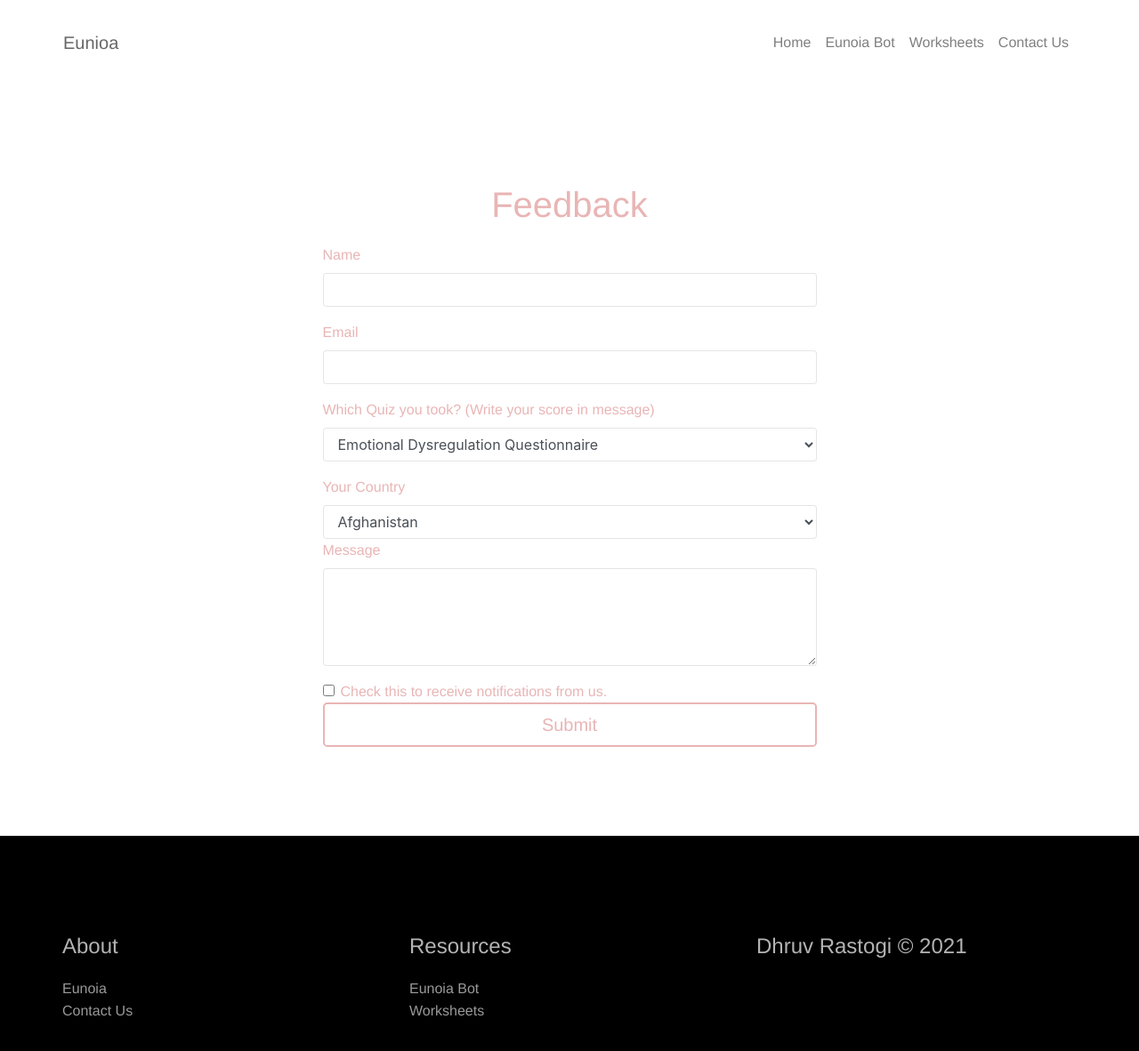
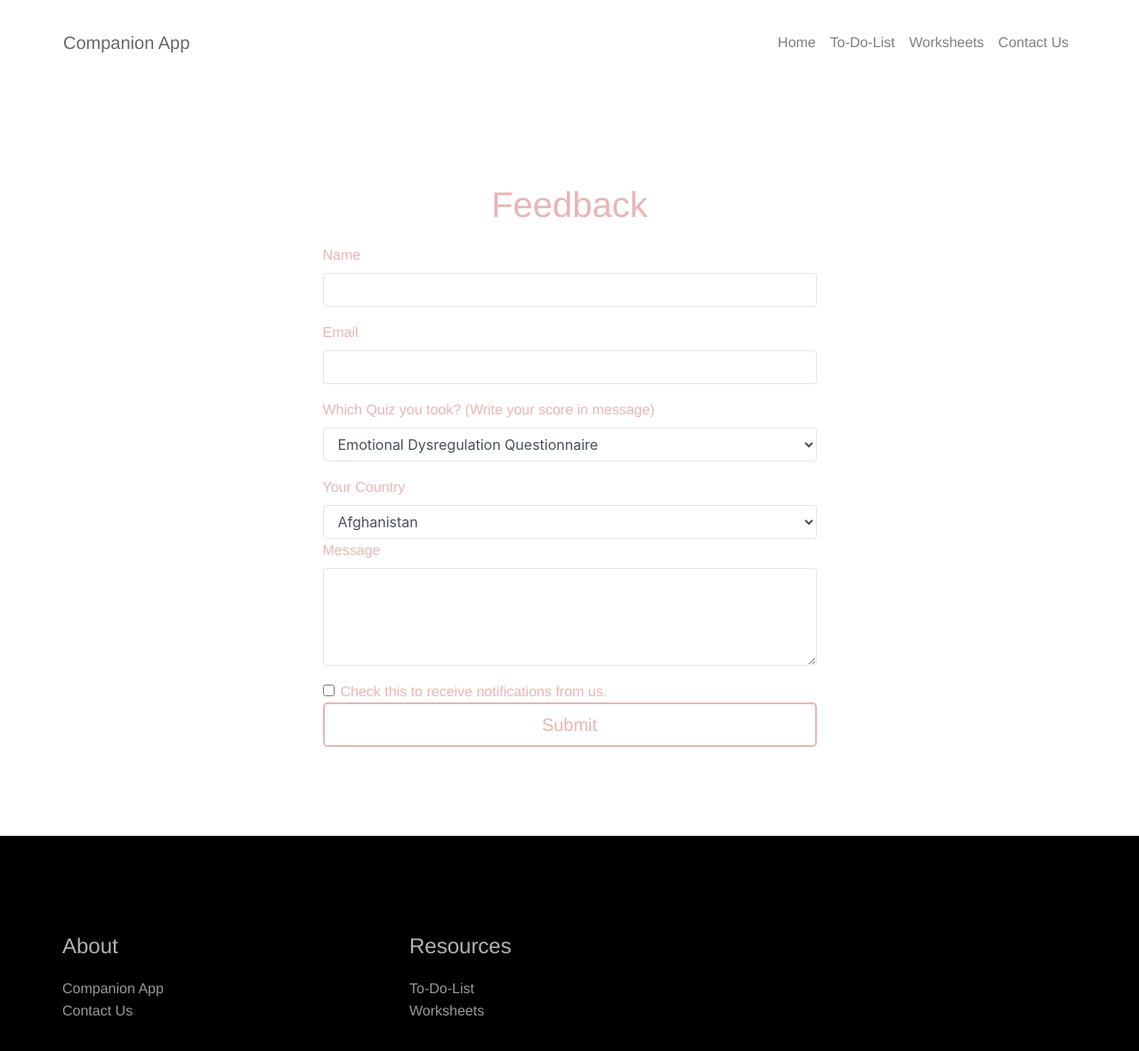
Before and after one commit to dhruvrastogi18/mental-health-tracker, a plain HTML site: page contact-us.html in a window 1280 px wide. Shown: the whole page at 89% size. Drawn offline with Linux system fonts and the light colour scheme.

Commit message:
added updates

```diff
--- a/contact-us.html
+++ b/contact-us.html
@@ -37,7 +37,7 @@
 		<div class="row">
 			<div class="col">
 				<nav class="navbar row navbar-expand-md navbar-light" role="navigation">
-					<a class="navbar-brand" href="index.html">Eunioa</a>
+					<a class="navbar-brand" href="index.html">Companion App</a>
 					<button id="nav-toggle" type="button" class="ml-auto ui-navbar-toggler navbar-toggler border-0 p-0" data-toggle="collapse" data-target=".navbar-34213" aria-expanded="false" aria-label="Toggle navigation">
 						<span class="navbar-toggler-icon"></span>
 					</button>
@@ -47,7 +47,7 @@
 								<a href="index.html" class="nav-link">Home</a>
 							</li>
 							<li class="nav-item">
-								<a href="eunoia-bot.html" class="nav-link a-btn">Eunoia Bot</a>
+								<a href="eunoia-bot.html" class="nav-link a-btn">To-Do-List</a>
 							</li>
 							<li class="nav-item">
 								<a href="worksheets.html" class="a-btn nav-link">Worksheets</a>
@@ -399,18 +399,14 @@
 			<div class="col-12 col-sm-4">
 				<h4 class="mg-md text-sm-left text-center">
 					About
-				</h4><a href="about-us.html" class="a-btn a-block footer-link">Eunoia</a><a href="contact-us.html" class="a-btn a-block footer-link">Contact Us</a>
+				</h4><a href="about-us.html" class="a-btn a-block footer-link">Companion App</a><a href="contact-us.html" class="a-btn a-block footer-link">Contact Us</a>
 			</div>
 			<div class="col-12 col-sm-4">
 				<h4 class="mg-md text-sm-left text-center">
 					Resources
-				</h4><a href="eunoia-bot.html" class="a-btn a-block footer-link">Eunoia Bot</a><a href="worksheets.html" class="a-btn a-block footer-link">Worksheets</a>
+				</h4><a href="eunoia-bot.html" class="a-btn a-block footer-link">To-Do-List</a><a href="worksheets.html" class="a-btn a-block footer-link">Worksheets</a>
 			</div>
-			<div class="col-12 col-sm-4">
-				<h4 class="mg-md text-sm-left text-center">
-					Dhruv Rastogi&nbsp;© 2021
-				</h4>
-			</div>
+
 		</div>
 	</div>
 </div>
```
Also changed, not shown: about-us.html (+4 -9 lines), emotional-dysregulation-questionnaire.html (+5 -9 lines), eunoia-bot.html (+5 -9 lines), index.html (+7 -11 lines), interpersonal-problems-questionnaire.html (+5 -9 lines), job-satisfaction-questionnaire.html (+5 -9 lines), procrastination-questionnaire.html (+5 -9 lines), relationship-satisfaction-questionnaire.html (+5 -9 lines), self-compassion-questionnaire.html (+5 -9 lines), worksheets.html (+5 -9 lines), img/Enunioa.png.
